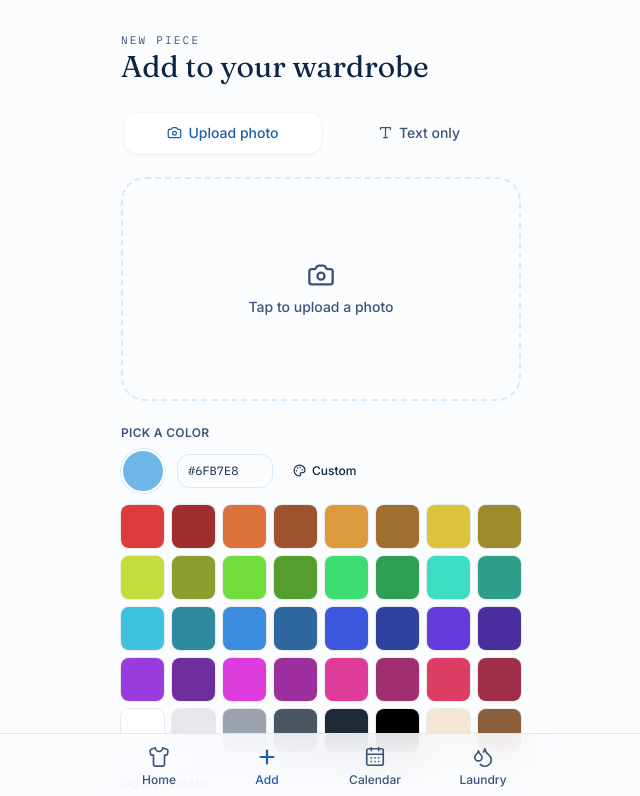
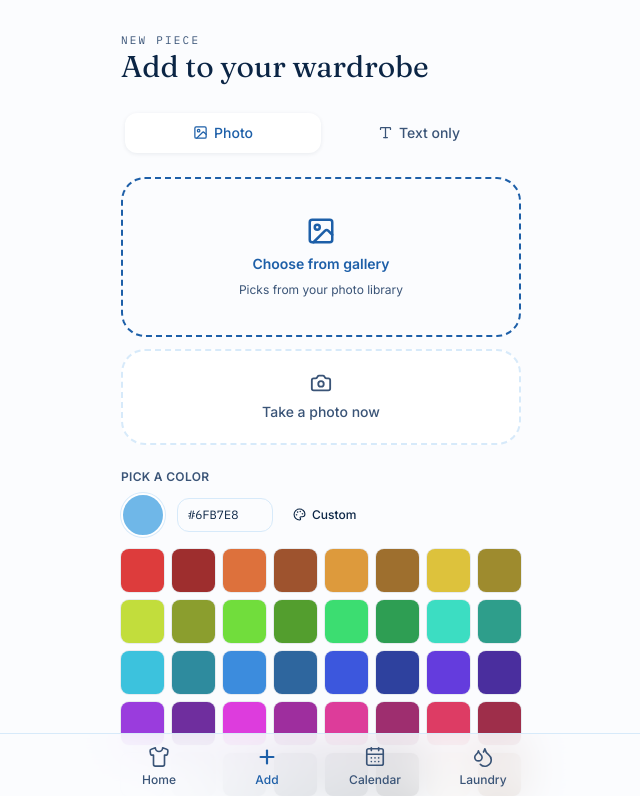
Before and after one commit to Mohammed-ILYAS357/WearNext, a React (Vite) app: page /#/add in a window 1280 px wide. Shown: the top 796 px of the page, without its empty margins (319-959 px from the left). Built offline with nearby package versions, Linux system fonts and the light colour scheme.

Commit message:
Enable Android Gallery

```diff
--- a/src/pages/AddClothes.jsx
+++ b/src/pages/AddClothes.jsx
@@ -1,6 +1,6 @@
 import { useRef, useState } from 'react'
 import { useNavigate } from 'react-router-dom'
-import { Camera, Type, Check, Loader2, X } from 'lucide-react'
+import { Camera, ImageIcon, Type, Check, Loader2, X } from 'lucide-react'
 import { useApp } from '../context/AppContext'
 import { extractDominantColor, fileToCompressedDataUrl } from '../utils/color'
 import ColorPicker from '../components/ColorPicker'
@@ -8,7 +8,17 @@ import ColorPicker from '../components/ColorPicker'
 export default function AddClothes() {
   const { createOutfit } = useApp()
   const navigate = useNavigate()
-  const fileInputRef = useRef(null)
+
+  // Two separate inputs:
+  // 1. galleryInputRef — no `capture` attribute → Android/iOS shows the full
+  //    photo library / file picker. This is what "Upload from gallery" uses.
+  //    The `capture` attribute is intentionally absent: setting it to any value
+  //    on Android forces the camera to open instead of the picker, which is
+  //    exactly the bug we're fixing.
+  // 2. cameraInputRef — `capture="environment"` → opens the rear camera
+  //    directly, for users who want to photograph a garment right now.
+  const galleryInputRef = useRef(null)
+  const cameraInputRef = useRef(null)
 
   const [mode, setMode] = useState('photo') // 'photo' | 'text'
   const [image, setImage] = useState(null)
@@ -23,6 +33,8 @@ export default function AddClothes() {
   async function handleFile(e) {
     const file = e.target.files?.[0]
     if (!file) return
+    // Reset the input value so picking the same file twice still fires onChange
+    e.target.value = ''
     setExtracting(true)
     try {
       const dataUrl = await fileToCompressedDataUrl(file)
@@ -34,6 +46,12 @@ export default function AddClothes() {
     } finally {
       setExtracting(false)
     }
+  }
+
+  function clearImage() {
+    setImage(null)
+    setColorTouched(false)
+    setColor({ rgb: [111, 183, 232], hex: '#6FB7E8' })
   }
 
   async function handleSave() {
@@ -58,6 +76,23 @@ export default function AddClothes() {
 
   return (
     <div className="min-h-screen px-6 pb-28 pt-8">
+      {/* Hidden inputs — separated so `capture` only applies to the camera one */}
+      <input
+        ref={galleryInputRef}
+        type="file"
+        accept="image/*"
+        className="hidden"
+        onChange={handleFile}
+      />
+      <input
+        ref={cameraInputRef}
+        type="file"
+        accept="image/*"
+        capture="environment"
+        className="hidden"
+        onChange={handleFile}
+      />
+
       <header className="mb-6">
         <p className="font-mono text-[11px] uppercase tracking-[0.2em]" style={{ color: 'var(--color-ink-soft)' }}>New piece</p>
         <h1 className="font-display text-3xl" style={{ color: 'var(--color-ink)' }}>Add to your wardrobe</h1>
@@ -65,7 +100,10 @@ export default function AddClothes() {
 
       {/* Mode toggle */}
       <div className="mb-5 flex rounded-2xl p-1" style={{ background: 'var(--color-mist)' }}>
-        {[{ key: 'photo', label: 'Upload photo', icon: Camera }, { key: 'text', label: 'Text only', icon: Type }].map(({ key, label, icon: Icon }) => (
+        {[
+          { key: 'photo', label: 'Photo', icon: ImageIcon },
+          { key: 'text', label: 'Text only', icon: Type },
+        ].map(({ key, label, icon: Icon }) => (
           <button
             key={key}
             onClick={() => setMode(key)}
@@ -83,29 +121,64 @@ export default function AddClothes() {
 
       {mode === 'photo' && (
         <div className="mb-6">
-          <input ref={fileInputRef} type="file" accept="image/*" capture="environment" className="hidden" onChange={handleFile} />
           {!image ? (
+            <div className="flex flex-col gap-3">
+              {/* Gallery — no `capture`, shows full photo library on Android */}
               <button
-              onClick={() => fileInputRef.current?.click()}
-              className="flex h-56 w-full flex-col items-center justify-center gap-2 rounded-3xl border-2 border-dashed"
-              style={{ borderColor: 'var(--color-mist-2)', color: 'var(--color-ink-soft)' }}
+                onClick={() => galleryInputRef.current?.click()}
+                className="flex h-40 w-full flex-col items-center justify-center gap-2 rounded-3xl border-2 border-dashed"
+                style={{ borderColor: 'var(--color-blue)', background: 'var(--color-mist)' }}
               >
-              <Camera size={28} />
-              <span className="text-sm font-medium">Tap to upload a photo</span>
+                <ImageIcon size={30} style={{ color: 'var(--color-blue)' }} />
+                <span className="text-sm font-semibold" style={{ color: 'var(--color-blue)' }}>
+                  Choose from gallery
+                </span>
+                <span className="text-xs" style={{ color: 'var(--color-ink-soft)' }}>
+                  Picks from your photo library
+                </span>
               </button>
+
+              {/* Camera — forces direct camera capture */}
+              <button
+                onClick={() => cameraInputRef.current?.click()}
+                className="flex h-24 w-full flex-col items-center justify-center gap-2 rounded-3xl border-2 border-dashed"
+                style={{ borderColor: 'var(--color-mist-2)', background: 'white' }}
+              >
+                <Camera size={22} style={{ color: 'var(--color-ink-soft)' }} />
+                <span className="text-sm font-medium" style={{ color: 'var(--color-ink-soft)' }}>
+                  Take a photo now
+                </span>
+              </button>
+            </div>
           ) : (
             <div className="relative">
-              <img src={image} alt="Uploaded outfit" className="h-72 w-full rounded-3xl object-cover shadow-lg" />
+              <img
+                src={image}
+                alt="Uploaded outfit"
+                className="h-72 w-full rounded-3xl object-cover shadow-lg"
+              />
+              <div className="absolute right-3 top-3 flex gap-2">
                 <button
-                onClick={() => { setImage(null); setColorTouched(false); setColor({ rgb: [111, 183, 232], hex: '#6FB7E8' }) }}
-                className="absolute right-3 top-3 rounded-full p-1.5 backdrop-blur-md"
-                style={{ background: 'rgba(11,37,69,0.5)' }}
+                  onClick={() => galleryInputRef.current?.click()}
+                  className="rounded-full px-3 py-1.5 text-xs font-semibold backdrop-blur-md"
+                  style={{ background: 'rgba(11,37,69,0.55)', color: '#F7FBFF' }}
+                >
+                  Change
+                </button>
+                <button
+                  onClick={clearImage}
+                  className="rounded-full p-1.5 backdrop-blur-md"
+                  style={{ background: 'rgba(11,37,69,0.55)' }}
                   aria-label="Remove photo"
                 >
                   <X size={16} color="white" />
                 </button>
+              </div>
               {extracting && (
-                <div className="absolute inset-0 flex items-center justify-center rounded-3xl backdrop-blur-sm" style={{ background: 'rgba(11,37,69,0.25)' }}>
+                <div
+                  className="absolute inset-0 flex items-center justify-center rounded-3xl backdrop-blur-sm"
+                  style={{ background: 'rgba(11,37,69,0.25)' }}
+                >
                   <Loader2 className="animate-spin" color="white" />
                 </div>
               )}
@@ -114,9 +187,12 @@ export default function AddClothes() {
         </div>
       )}
 
-      {/* Color — auto-extracted from photo (editable), or fully manual for text-only entries */}
+      {/* Color — auto-extracted from photo (editable), or fully manual for text-only */}
       <div className="mb-6">
-        <label className="mb-2 block text-xs font-semibold uppercase tracking-wide" style={{ color: 'var(--color-ink-soft)' }}>
+        <label
+          className="mb-2 block text-xs font-semibold uppercase tracking-wide"
+          style={{ color: 'var(--color-ink-soft)' }}
+        >
           {mode === 'photo' && image ? 'Color (auto-detected — tap to change)' : 'Pick a color'}
         </label>
         <ColorPicker
@@ -127,7 +203,10 @@ export default function AddClothes() {
 
       {/* Name */}
       <div className="mb-5">
-        <label className="mb-2 block text-xs font-semibold uppercase tracking-wide" style={{ color: 'var(--color-ink-soft)' }}>
+        <label
+          className="mb-2 block text-xs font-semibold uppercase tracking-wide"
+          style={{ color: 'var(--color-ink-soft)' }}
+        >
           Outfit name
         </label>
         <input
@@ -141,7 +220,10 @@ export default function AddClothes() {
 
       {/* Category */}
       <div className="mb-5">
-        <label className="mb-2 block text-xs font-semibold uppercase tracking-wide" style={{ color: 'var(--color-ink-soft)' }}>
+        <label
+          className="mb-2 block text-xs font-semibold uppercase tracking-wide"
+          style={{ color: 'var(--color-ink-soft)' }}
+        >
           Category
         </label>
         <div className="flex gap-2">
@@ -163,7 +245,10 @@ export default function AddClothes() {
 
       {/* Notes */}
       <div className="mb-8">
-        <label className="mb-2 block text-xs font-semibold uppercase tracking-wide" style={{ color: 'var(--color-ink-soft)' }}>
+        <label
+          className="mb-2 block text-xs font-semibold uppercase tracking-wide"
+          style={{ color: 'var(--color-ink-soft)' }}
+        >
           Notes <span className="normal-case font-normal">(optional)</span>
         </label>
         <textarea
```
Also changed, not shown: public/icons/favicon.svg, public/icons/icon-512.png. Lines whose indentation alone changed are shown as unchanged.
